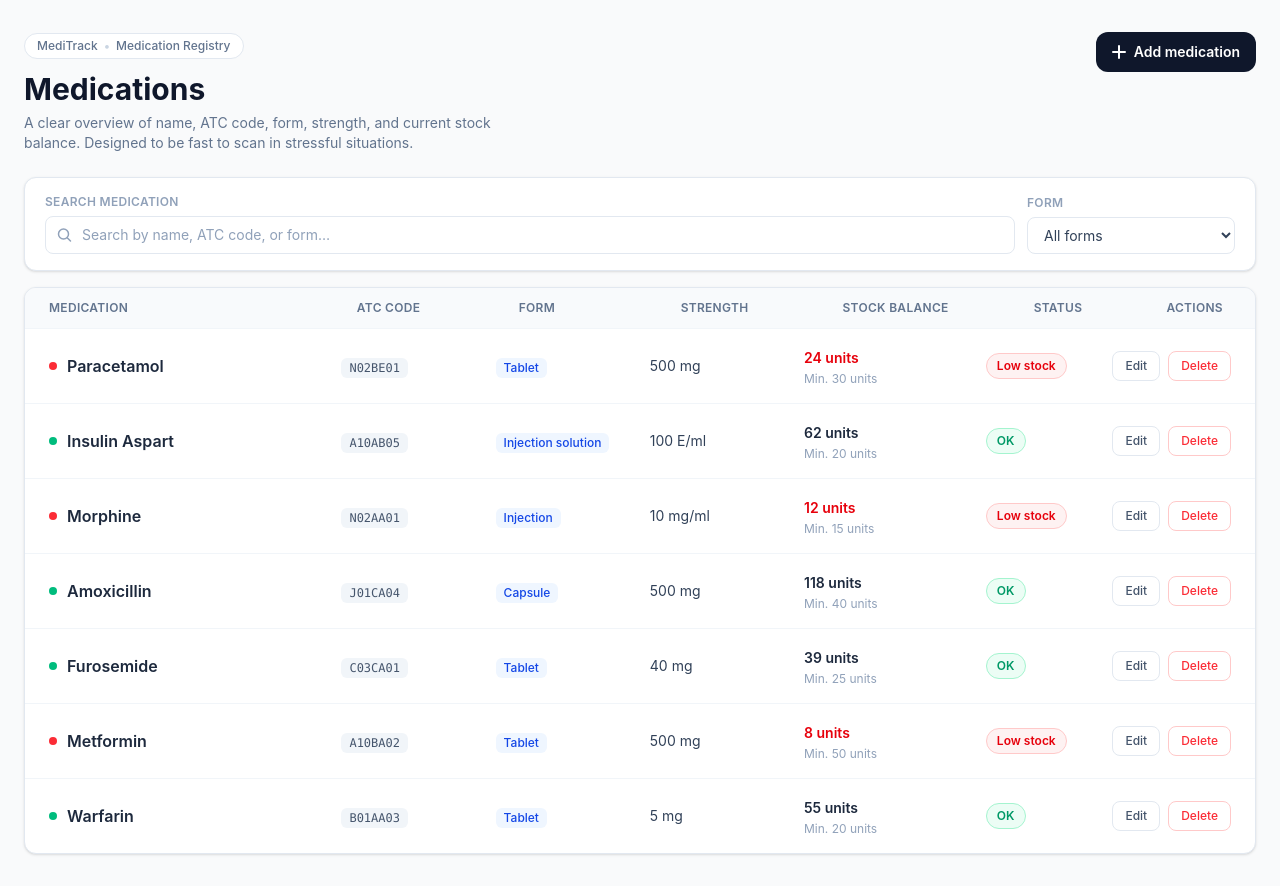
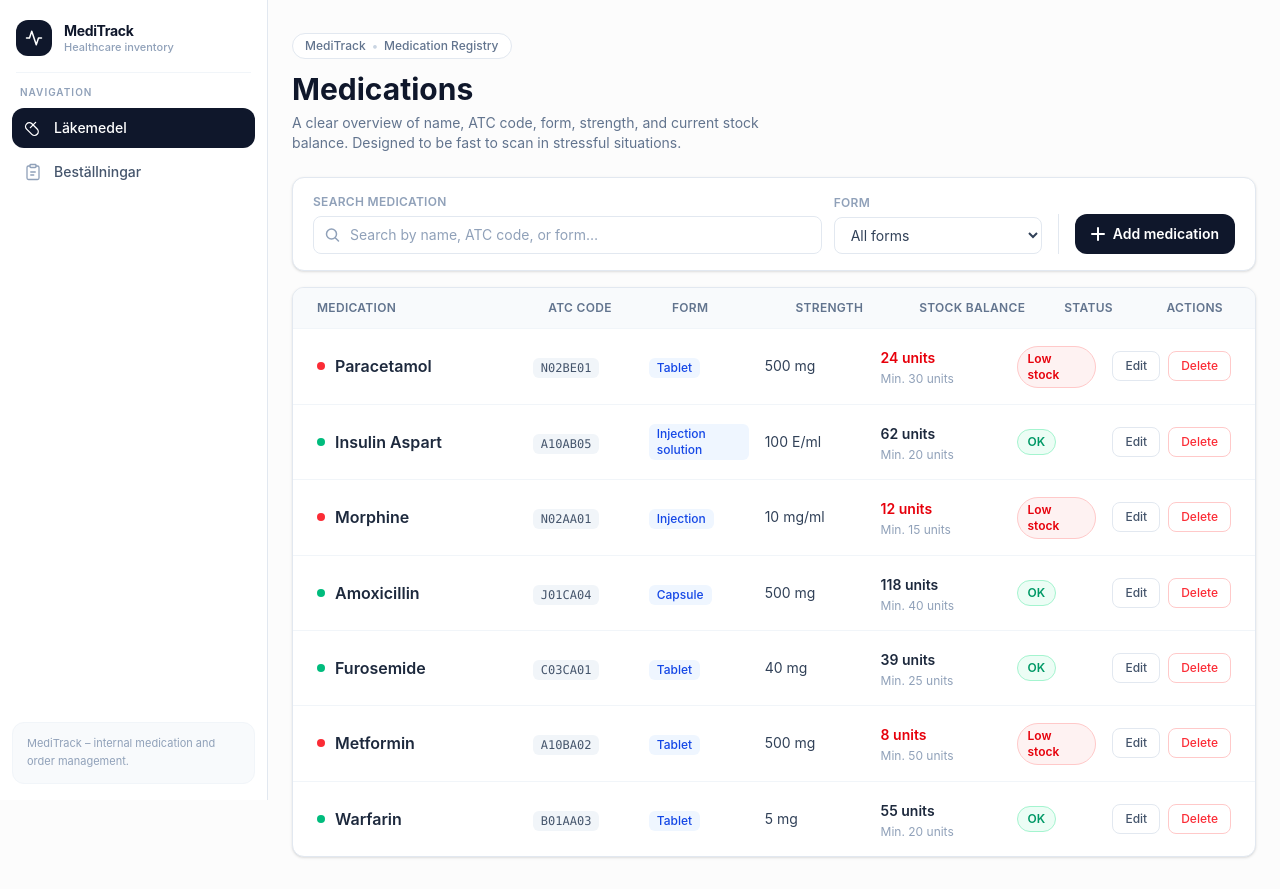
Before and after one commit to bymoiseyev/meditrack-app, a React app in the folder frontend/: page / in a window 1280 px wide. Built offline with nearby package versions, Linux system fonts and the light colour scheme; the HTML template or start-up script is replaced by a standard one.

Commit message:
add small UX/UI chnages to medication registry and new sidebar for navigation introduced

```diff
--- a/frontend/src/components/SearchFilterBar.tsx
+++ b/frontend/src/components/SearchFilterBar.tsx
@@ -4,11 +4,12 @@ interface Props {
   formFilter: string;
   setFormFilter: (v: string) => void;
   uniqueForms: string[];
+  openAdd: () => void;
 }
 
-export default function SearchFilterBar({ search, setSearch, formFilter, setFormFilter, uniqueForms }: Props) {
+export default function SearchFilterBar({ search, setSearch, formFilter, setFormFilter, uniqueForms, openAdd }: Props) {
   return (
-    <div className="bg-white border border-slate-200 rounded-xl shadow-sm px-4 sm:px-5 py-4 mb-4">
+    <div className="bg-white w-full border border-slate-200 rounded-xl shadow-sm px-4 sm:px-5 py-4">
       <div className="flex flex-col sm:flex-row gap-3 sm:items-end">
         <div className="flex-1 min-w-0">
           <label className="block text-xs font-semibold text-slate-400 uppercase tracking-wide mb-1.5">
@@ -19,8 +20,8 @@ export default function SearchFilterBar({ search, setSearch, formFilter, setForm
               className="absolute left-3 top-1/2 -translate-y-1/2 text-slate-400"
               width="15" height="15" viewBox="0 0 15 15" fill="none"
             >
-              <circle cx="6.5" cy="6.5" r="5" stroke="currentColor" strokeWidth="1.5"/>
-              <path d="M10.5 10.5l3 3" stroke="currentColor" strokeWidth="1.5" strokeLinecap="round"/>
+              <circle cx="6.5" cy="6.5" r="5" stroke="currentColor" strokeWidth="1.5" />
+              <path d="M10.5 10.5l3 3" stroke="currentColor" strokeWidth="1.5" strokeLinecap="round" />
             </svg>
             <input
               type="text"
@@ -31,6 +32,7 @@ export default function SearchFilterBar({ search, setSearch, formFilter, setForm
             />
           </div>
         </div>
+        <div className="flex items-end gap-4">
           <div className="sm:w-52">
             <label className="block text-xs font-semibold text-slate-400 uppercase tracking-wide mb-1.5">
               Form
@@ -54,6 +56,19 @@ export default function SearchFilterBar({ search, setSearch, formFilter, setForm
               Clear
             </button>
           )}
+
+          <div className="hidden lg:block h-10 w-px bg-slate-200 "></div>
+
+          <button
+            className="hidden lg:flex h-fit max-lg:w-full items-center justify-center gap-2 bg-slate-900 hover:bg-slate-700 text-white text-sm font-semibold px-4 py-2.5 rounded-xl transition-colors cursor-pointer sm:whitespace-nowrap sm:flex-shrink-0"
+            onClick={openAdd}
+          >
+            <svg width="14" height="14" viewBox="0 0 14 14" fill="none">
+              <path d="M7 1v12M1 7h12" stroke="currentColor" strokeWidth="2" strokeLinecap="round" />
+            </svg>
+            Add medication
+          </button>
+        </div>
       </div>
     </div>
   );
--- /dev/null
+++ b/frontend/src/components/Sidebar.tsx
@@ -0,0 +1,179 @@
+import { useState } from 'react';
+
+// ── Icons ────────────────────────────────────────────────────────────────────
+
+function IconPill() {
+  return (
+    <svg width="18" height="18" viewBox="0 0 24 24" fill="none" stroke="currentColor" strokeWidth="1.75" strokeLinecap="round" strokeLinejoin="round">
+      <path d="M10.5 20.5 3.5 13.5a5 5 0 0 1 7.07-7.07l7 7a5 5 0 0 1-7.07 7.07Z"/>
+      <line x1="8.5" y1="11.5" x2="15.5" y2="4.5"/>
+    </svg>
+  );
+}
+
+function IconClipboard() {
+  return (
+    <svg width="18" height="18" viewBox="0 0 24 24" fill="none" stroke="currentColor" strokeWidth="1.75" strokeLinecap="round" strokeLinejoin="round">
+      <rect x="8" y="2" width="8" height="4" rx="1"/>
+      <path d="M16 4h2a2 2 0 0 1 2 2v14a2 2 0 0 1-2 2H6a2 2 0 0 1-2-2V6a2 2 0 0 1 2-2h2"/>
+      <line x1="9" y1="12" x2="15" y2="12"/>
+      <line x1="9" y1="16" x2="13" y2="16"/>
+    </svg>
+  );
+}
+
+function IconMenu() {
+  return (
+    <svg width="20" height="20" viewBox="0 0 24 24" fill="none" stroke="currentColor" strokeWidth="2" strokeLinecap="round">
+      <line x1="3" y1="6" x2="21" y2="6"/>
+      <line x1="3" y1="12" x2="21" y2="12"/>
+      <line x1="3" y1="18" x2="21" y2="18"/>
+    </svg>
+  );
+}
+
+function IconClose() {
+  return (
+    <svg width="18" height="18" viewBox="0 0 24 24" fill="none" stroke="currentColor" strokeWidth="2" strokeLinecap="round">
+      <line x1="4" y1="4" x2="20" y2="20"/>
+      <line x1="20" y1="4" x2="4" y2="20"/>
+    </svg>
+  );
+}
+
+// ── Nav item data ─────────────────────────────────────────────────────────────
+
+interface NavItem {
+  label: string;
+  icon: React.ReactNode;
+  active?: boolean;
+}
+
+const NAV_ITEMS: NavItem[] = [
+  { label: 'Läkemedel',   icon: <IconPill />,      active: true  },
+  { label: 'Beställningar', icon: <IconClipboard />, active: false },
+];
+
+// ── Sidebar content (shared between desktop and mobile drawer) ────────────────
+
+function SidebarContent({ onClose }: { onClose?: () => void }) {
+  return (
+    <div className="flex flex-col h-full">
+
+      {/* Top — logo + close button (close only shown on mobile) */}
+      <div className="flex items-center justify-between px-4 pt-5 pb-4">
+        <div className="flex items-center gap-3">
+          {/* Logo square */}
+          <div className="w-9 h-9 rounded-xl bg-slate-900 flex items-center justify-center flex-shrink-0">
+            <svg width="18" height="18" viewBox="0 0 24 24" fill="none" stroke="white" strokeWidth="2" strokeLinecap="round" strokeLinejoin="round">
+              <path d="M22 12h-4l-3 9L9 3l-3 9H2"/>
+            </svg>
+          </div>
+          <div className="leading-tight">
+            <div className="text-sm font-bold text-slate-900 tracking-tight">MediTrack</div>
+            <div className="text-[11px] text-slate-400 font-medium">Healthcare inventory</div>
+          </div>
+        </div>
+
+        {/* Close button — only visible on mobile */}
+        {onClose && (
+          <button
+            onClick={onClose}
+            className="lg:hidden text-slate-400 hover:text-slate-600 hover:bg-slate-100 p-1.5 rounded-lg transition-colors cursor-pointer"
+            aria-label="Close menu"
+          >
+            <IconClose />
+          </button>
+        )}
+      </div>
+
+      {/* Divider */}
+      <div className="mx-4 border-t border-slate-100 mb-3" />
+
+      {/* Navigation */}
+      <nav className="flex-1 px-3 space-y-1">
+        <p className="px-2 mb-2 text-[10px] font-semibold text-slate-400 uppercase tracking-widest">
+          Navigation
+        </p>
+        {NAV_ITEMS.map((item) => (
+          <button
+            key={item.label}
+            className={`w-full flex items-center gap-3 px-3 py-2.5 rounded-xl text-sm font-medium transition-colors cursor-pointer ${
+              item.active
+                ? 'bg-slate-900 text-white'
+                : 'text-slate-600 hover:bg-slate-100 hover:text-slate-900'
+            }`}
+          >
+            <span className={item.active ? 'text-white' : 'text-slate-400'}>
+              {item.icon}
+            </span>
+            {item.label}
+          </button>
+        ))}
+      </nav>
+
+      {/* Footer info card */}
+      <div className="mx-3 mb-4 mt-3">
+        <div className="bg-slate-50 border border-slate-100 rounded-xl px-3.5 py-3">
+          <p className="text-[11px] text-slate-400 leading-relaxed">
+            MediTrack – internal medication and order management.
+          </p>
+        </div>
+      </div>
+
+    </div>
+  );
+}
+
+// ── Main component ────────────────────────────────────────────────────────────
+
+export default function Sidebar() {
+  const [mobileOpen, setMobileOpen] = useState(false);
+
+  return (
+    <>
+      {/* ── DESKTOP SIDEBAR (lg+) ── */}
+      <aside className="hidden lg:flex flex-col w-[268px] flex-shrink-0 h-screen sticky top-0 bg-white border-r border-slate-200">
+        <SidebarContent />
+      </aside>
+
+      {/* ── MOBILE TOP BAR (below lg) ── */}
+      <header className="lg:hidden fixed top-0 inset-x-0 z-30 flex items-center gap-3 bg-white border-b border-slate-200 px-4 h-14">
+        <button
+          onClick={() => setMobileOpen(true)}
+          className="text-slate-600 hover:text-slate-900 hover:bg-slate-100 p-2 rounded-lg transition-colors cursor-pointer"
+          aria-label="Open menu"
+        >
+          <IconMenu />
+        </button>
+        <div className="flex items-center gap-2">
+          <div className="w-6 h-6 rounded-md bg-slate-900 flex items-center justify-center">
+            <svg width="12" height="12" viewBox="0 0 24 24" fill="none" stroke="white" strokeWidth="2.5" strokeLinecap="round" strokeLinejoin="round">
+              <path d="M22 12h-4l-3 9L9 3l-3 9H2"/>
+            </svg>
+          </div>
+          <span className="text-sm font-bold text-slate-900">MediTrack</span>
+        </div>
+      </header>
+
+      {/* ── MOBILE OVERLAY ── */}
+      {mobileOpen && (
+        <div
+          className="lg:hidden fixed inset-0 z-40"
+          style={{ backgroundColor: 'rgba(15, 23, 42, 0.45)' }}
+          onClick={() => setMobileOpen(false)}
+          aria-hidden="true"
+        />
+      )}
+
+      {/* ── MOBILE DRAWER ── */}
+      <aside
+        className={`lg:hidden fixed top-0 left-0 z-50 h-full w-[268px] bg-white border-r border-slate-200 shadow-xl transition-transform duration-300 ease-in-out ${
+          mobileOpen ? 'translate-x-0' : '-translate-x-full'
+        }`}
+      >
+        <SidebarContent onClose={() => setMobileOpen(false)} />
+      </aside>
+    </>
+  );
+}
--- a/frontend/src/pages/MedicationRegistry.tsx
+++ b/frontend/src/pages/MedicationRegistry.tsx
@@ -1,9 +1,10 @@
 import { useState } from 'react';
-import type { Medication, FormState } from '../types/medication';
-import SearchFilterBar from '../components/SearchFilterBar';
-import MedicationTable from '../components/MedicationTable';
-import MedicationCards from '../components/MedicationCards';
-import MedicationFormModal from '../components/MedicationFormModal';
+import type { Medication, FormState } from '../types/medication.js';
+import SearchFilterBar from '../components/SearchFilterBar.js';
+import MedicationTable from '../components/MedicationTable.js';
+import MedicationCards from '../components/MedicationCards.js';
+import MedicationFormModal from '../components/MedicationFormModal.js';
+import Sidebar from '../components/Sidebar.js';
 
 const INITIAL_MEDICATIONS: Medication[] = [
   { id: '1', name: 'Paracetamol', atcCode: 'N02BE01', form: 'Tablet', strength: '500 mg', stockBalance: 24, threshold: 30 },
@@ -112,7 +113,8 @@ export default function MedicationRegistry() {
   }
 
   return (
-    <div className="min-h-screen bg-gray-50">
+    <div className="min-h-screen flex bg-zinc-50/50">
+      <Sidebar />
       <div className="max-w-[90rem] mx-auto px-4 sm:px-6 py-6 sm:py-8">
 
         {/* Header row — stacks on mobile, side-by-side on sm+ */}
@@ -128,24 +130,28 @@ export default function MedicationRegistry() {
               A clear overview of name, ATC code, form, strength, and current stock balance. Designed to be fast to scan in stressful situations.
             </p>
           </div>
+
+        </div>
+
+        <div className=' flex flex-col gap-4 mb-4   justify-between items-end w-full  '>
+          <SearchFilterBar
+            search={search}
+            setSearch={setSearch}
+            formFilter={formFilter}
+            setFormFilter={setFormFilter}
+            uniqueForms={uniqueForms}
+            openAdd={openAdd}
+          />
           <button
             onClick={openAdd}
-            className="flex items-center justify-center gap-2 bg-slate-900 hover:bg-slate-700 text-white text-sm font-semibold px-4 py-2.5 rounded-xl transition-colors cursor-pointer sm:whitespace-nowrap sm:flex-shrink-0"
+            className="flex lg:hidden h-fit max-lg:w-full items-center justify-center gap-2 bg-slate-900 hover:bg-slate-700 text-white text-sm font-semibold px-4 py-2.5 rounded-xl transition-colors cursor-pointer sm:whitespace-nowrap sm:flex-shrink-0"
           >
             <svg width="14" height="14" viewBox="0 0 14 14" fill="none" xmlns="http://www.w3.org/2000/svg">
-              <path d="M7 1v12M1 7h12" stroke="currentColor" strokeWidth="2" strokeLinecap="round"/>
+              <path d="M7 1v12M1 7h12" stroke="currentColor" strokeWidth="2" strokeLinecap="round" />
             </svg>
             Add medication
           </button>
         </div>
-
-        <SearchFilterBar
-          search={search}
-          setSearch={setSearch}
-          formFilter={formFilter}
-          setFormFilter={setFormFilter}
-          uniqueForms={uniqueForms}
-        />
 
         <MedicationTable
           filtered={filtered}
@@ -154,7 +160,6 @@ export default function MedicationRegistry() {
           onEdit={openEdit}
           onDelete={handleDelete}
         />
-
         <MedicationCards
           filtered={filtered}
           deleteConfirmId={deleteConfirmId}
```
Lines whose indentation alone changed are shown as unchanged.
